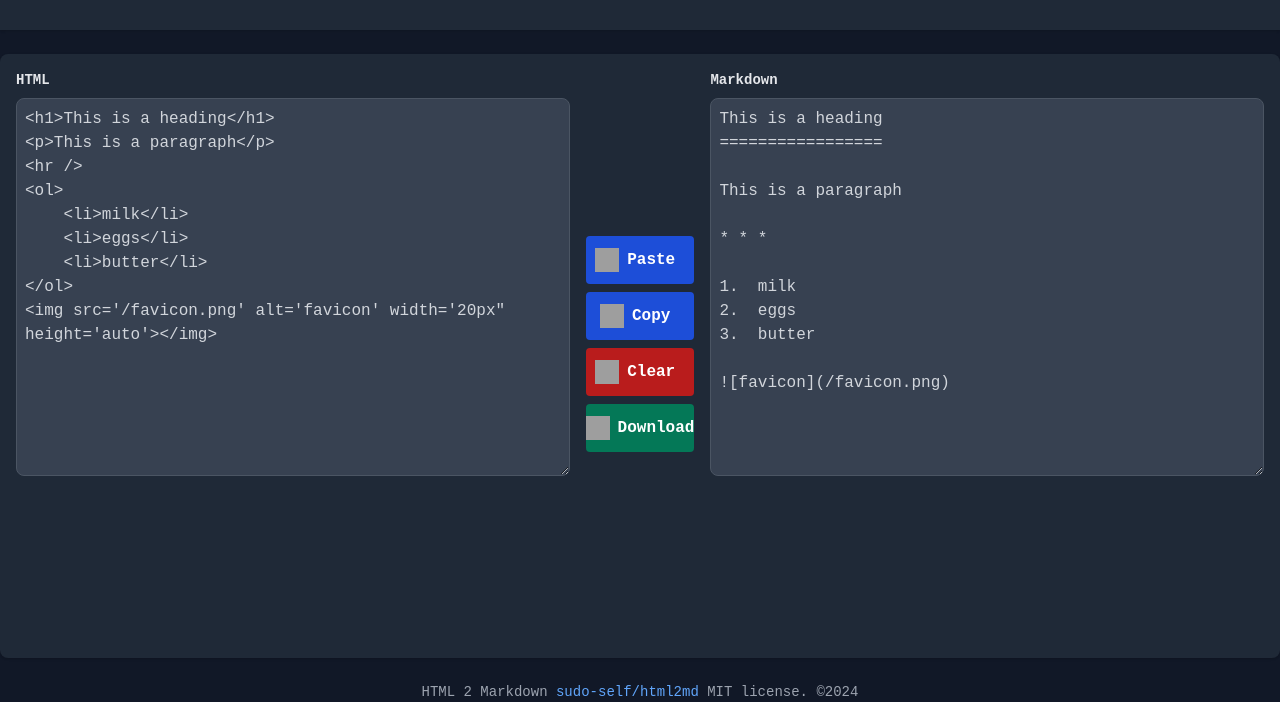
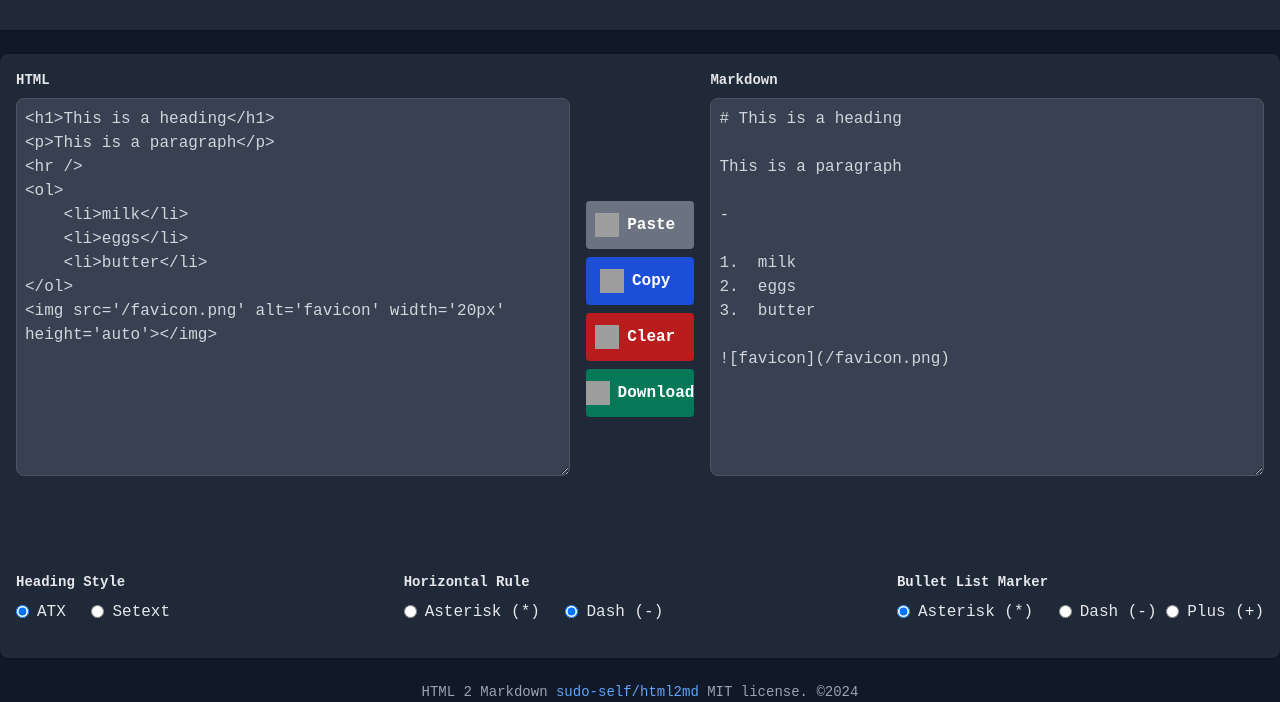
Before and after one commit to sudo-self/html2md, a plain HTML site: page index.html in a window 1280 px wide. Shown: the part 98-800 px from the top of the page. Drawn offline with nearby package versions, Linux system fonts and the light colour scheme; grey boxes are pictures that could not be loaded.

Commit message:
Update index.html

```diff
--- a/index.html
+++ b/index.html
@@ -5,17 +5,17 @@
     <meta name="viewport" content="width=device-width, initial-scale=1.0">
     <title>HTML TO Markdown</title>
 
-    <!-- Meta Tags for Icons -->
+
     <link rel="icon" href="/favicon.ico" sizes="any">
     <link rel="apple-touch-icon" href="/apple-touch-icon.png">
 
-    <!-- Manifest Icons -->
+
     <link rel="manifest" href="/site.webmanifest">
 
-    <!-- Tailwind CSS -->
+
     <link href="https://cdn.jsdelivr.net/npm/tailwindcss@2.2.19/dist/tailwind.min.css" rel="stylesheet">
 
-    <!-- Turndown Script -->
+
     <script src="https://unpkg.com/turndown/dist/turndown.js"></script>
 
     <style>
@@ -31,7 +31,7 @@
 <body class="bg-gray-900 text-gray-200 min-h-screen flex flex-col">
     <header class="bg-gray-800 shadow p-4 text-center">
         <h1 class="text-2xl font-bold">HTML TO Markdown</h1>
-        <!-- GitHub Star Button -->
+
         <a href="https://github.com/sudo-self/html2md" target="_blank"
            class="w-full bg-gray-800 hover:bg-gray-700 text-white font-semibold py-3 rounded mb-4 flex items-center justify-center">
             <img src="https://img.icons8.com/ios-filled/20/ffffff/github.png" alt="GitHub Star" class="icon" />
@@ -52,30 +52,30 @@
     <li>eggs</li>
     <li>butter</li>
 </ol>
-<img src='/favicon.png' alt='favicon' width='20px" height='auto'></img>
+<img src='/favicon.png' alt='favicon' width='20px' height='auto'></img>
                 </textarea>
             </div>
 
             <div class="flex flex-col justify-center mx-4">
-                <!-- Paste Button -->
-                <button id="pasteButton" class="w-full bg-blue-700 hover:bg-blue-800 text-white font-semibold py-3 rounded mb-2 flex items-center justify-center">
+
+                <button id="pasteButton" class="w-full bg-gray-500 hover:bg-gray-600 text-white font-semibold py-3 rounded mb-2 flex items-center justify-center">
                     <img src="https://img.icons8.com/ios-filled/20/ffffff/paste.png" alt="Paste" class="icon" />
                     <span class="ml-2">Paste&nbsp;</span>
                 </button>
 
-                <!-- Copy Button -->
+
                 <button id="copyButton" class="w-full bg-blue-700 hover:bg-blue-800 text-white font-semibold py-3 rounded mb-2 flex items-center justify-center">
                     <img src="https://img.icons8.com/ios-filled/20/ffffff/copy.png" alt="Copy" class="icon" />
                     <span class="ml-2">Copy&nbsp;</span>
                 </button>
 
-                <!-- Clear Button -->
+
                 <button id="clearButton" class="w-full bg-red-700 hover:bg-red-800 text-white font-semibold py-3 rounded mb-2 flex items-center justify-center">
                     <img src="https://img.icons8.com/ios-filled/20/ffffff/trash.png" alt="Clear" class="icon" />
                     <span class="ml-2">Clear&nbsp;</span>
                 </button>
 
-                <!-- Download Button -->
+
                 <button id="downloadButton" class="w-full bg-green-700 hover:bg-green-800 text-white font-semibold py-3 rounded flex items-center justify-center">
                     <img src="https://img.icons8.com/ios-filled/20/ffffff/download.png" alt="Download" class="icon" />
                     <span class="ml-2">Download</span>
@@ -89,8 +89,46 @@
         </div>
 
         <div class="mt-6 flex flex-wrap justify-between">
-            <!-- Additional Settings Here -->
-            <!-- Same as before for setting options like heading style, HR, bullet list marker, etc. -->
+
+            <div class="mb-4">
+                <span class="block text-sm font-semibold mb-2">Heading Style</span>
+                <label class="inline-flex items-center mr-4">
+                    <input type="radio" name="headingStyle" value="atx" class="form-radio text-blue-600">
+                    <span class="ml-2">ATX</span>
+                </label>
+                <label class="inline-flex items-center">
+                    <input type="radio" name="headingStyle" value="setext" class="form-radio text-blue-600">
+                    <span class="ml-2">Setext</span>
+                </label>
+            </div>
+
+            <div class="mb-4">
+                <span class="block text-sm font-semibold mb-2">Horizontal Rule</span>
+                <label class="inline-flex items-center mr-4">
+                    <input type="radio" name="hr" value="*" class="form-radio text-blue-600">
+                    <span class="ml-2">Asterisk (*)</span>
+                </label>
+                <label class="inline-flex items-center">
+                    <input type="radio" name="hr" value="-" class="form-radio text-blue-600">
+                    <span class="ml-2">Dash (-)</span>
+                </label>
+            </div>
+
+            <div class="mb-4">
+                <span class="block text-sm font-semibold mb-2">Bullet List Marker</span>
+                <label class="inline-flex items-center mr-4">
+                    <input type="radio" name="bulletListMarker" value="*" class="form-radio text-blue-600">
+                    <span class="ml-2">Asterisk (*)</span>
+                </label>
+                <label class="inline-flex items-center">
+                    <input type="radio" name="bulletListMarker" value="-" class="form-radio text-blue-600">
+                    <span class="ml-2">Dash (-)</span>
+                </label>
+                <label class="inline-flex items-center">
+                    <input type="radio" name="bulletListMarker" value="+" class="form-radio text-blue-600">
+                    <span class="ml-2">Plus (+)</span>
+                </label>
+            </div>
         </div>
     </div>
 
@@ -104,60 +142,60 @@
         var output = document.getElementById('output');
         var optionsForm = document.querySelectorAll('input[type="radio"]');
 
+
         var turndownService = new window.TurndownService(options());
+
+
+        setInitialOptions();
 
         input.addEventListener('input', update);
 
-            Array.from(optionsForm).forEach(function(radio) {
+        Array.from(optionsForm).forEach(function (radio) {
             radio.addEventListener('change', function () {
+                turndownService = new window.TurndownService(options());
                 update();
             });
         });
 
         update();
 
-            // output
+
         function update() {
-                output.value = turndownService.turndown(input.value);
+            var htmlInput = input.value.trim();
+            if (htmlInput) {
+                output.value = turndownService.turndown(htmlInput);
+            } else {
+                output.value = '';
+            }
         }
 
-            //options
+
         function options() {
-                var opts = {};
+            var opts = {
+                headingStyle: 'atx',
+                hr: '-',
+                bulletListMarker: '*'
+            };
+
             Array.from(optionsForm).forEach(function (input) {
+                if (input.checked) {
                     opts[input.name] = input.value;
+                }
             });
+
             return opts;
         }
 
-            //paste
-            document.getElementById('pasteButton').addEventListener('click', function() {
-                navigator.clipboard.readText().then(function(text) {
-                    input.value = text;
-                    update();
+
+        function setInitialOptions() {
+            var defaults = options();
+
+            Array.from(optionsForm).forEach(function (radio) {
+                if (defaults[radio.name] === radio.value) {
+                    radio.checked = true;
+                }
             });
-            });
-
-            //Copy
-            document.getElementById('copyButton').addEventListener('click', function() {
-                output.select();
-                document.execCommand('copy');
-            });
-
-            //Clear
-            document.getElementById('clearButton').addEventListener('click', function() {
-                input.value = '';
-                output.value = '';
-            });
-
-            //Download
-            document.getElementById('downloadButton').addEventListener('click', function() {
-                const blob = new Blob([output.value], { type: 'text/markdown' });
-                const a = document.createElement('a');
-                a.href = URL.createObjectURL(blob);
-                a.download = 'README.md';
-                a.click();
-            });
+        }
     })();
     </script>
 </body>
```
Lines whose indentation alone changed are shown as unchanged.
